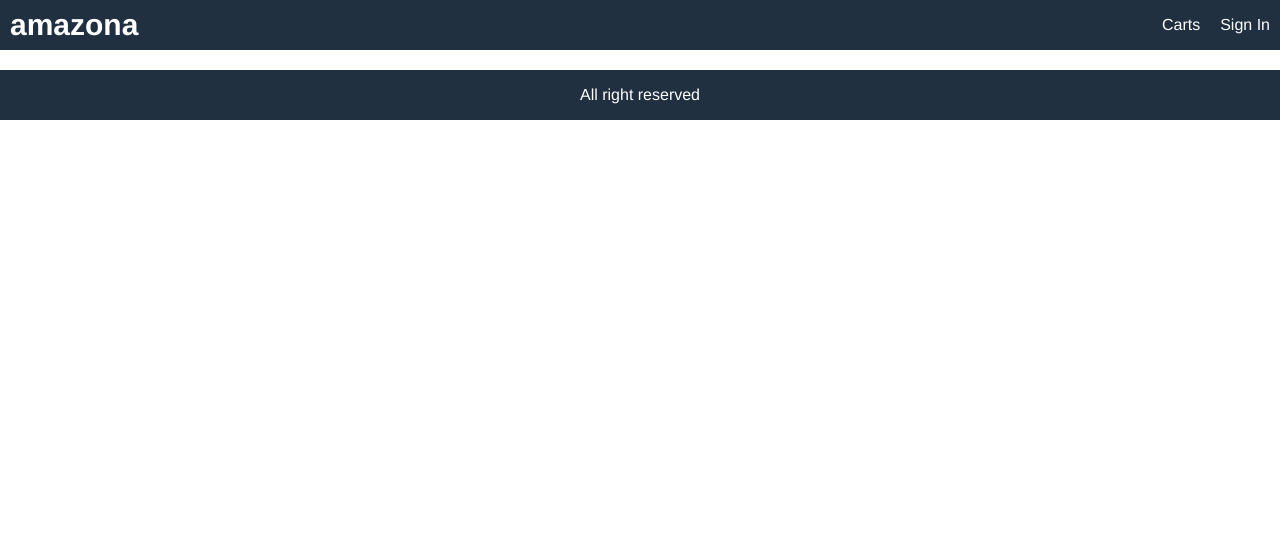
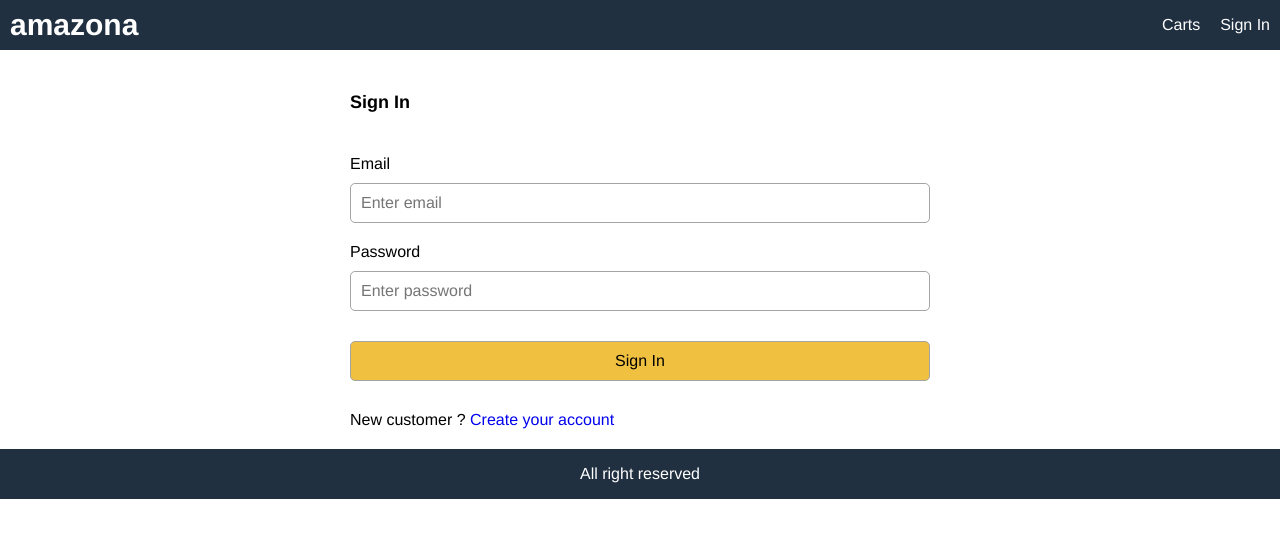
Before and after one commit to Latix/mern-amazon, a React (Create React App) app in the folder frontend/: page /signin in a window 1280 px wide. Shown: the top 538 px of the page. Built offline with nearby package versions, Linux system fonts and the light colour scheme.

Commit message:
Added SignIn Screen

```diff
--- a/frontend/src/Routes.js
+++ b/frontend/src/Routes.js
@@ -3,12 +3,14 @@
 import CartScreen from './screens/CartScreen'
 import HomeScreen from './screens/HomeScreen'
 import ProductScreen from './screens/ProductScreen'
+import SigninScreen from './screens/SigninScreen'
 
 export default function Routes() {
     return (
         <div>
             <Route path="/cart/:id?" component={CartScreen} />
             <Route path="/product/:id" component={ProductScreen} />
+            <Route path="/signin" component={SigninScreen} />
             <Route path="/" component={HomeScreen} exact />
         </div>
     )
--- a/frontend/src/index.css
+++ b/frontend/src/index.css
@@ -212,3 +212,20 @@
   color: #a02020;
   background-color: #e0e0ff;
 }
+
+/* Form */
+.form {
+  max-width: 60rem;
+  margin: 0 auto;
+}
+
+.form > div {
+  display: flex;
+  flex-direction: column;
+  margin: 1rem;
+}
+
+.form label {
+  margin: 1rem 0;
+  display: block;
+}
--- /dev/null
+++ b/frontend/src/screens/SigninScreen.js
@@ -0,0 +1,52 @@
+import React, { useState } from 'react'
+import { Link } from "react-router-dom";
+
+export default function SigninScreen() {
+    const [email, setEmail] = useState("");
+    const [password, setPassword] = useState("");
+
+    const submitHandler = (e) => {
+        e.preventDefault();
+        // TODO: sign action
+    }
+    return (
+        <div>
+            <form className="form" onSubmit={submitHandler}>
+                <div>
+                    <h1>Sign In</h1>
+                </div>
+                <div>
+                    <label htmlFor="email">Email</label>
+                    <input
+                        type="email"
+                        id="email"
+                        placeholder="Enter email"
+                        required
+                        onChange={(e) => setEmail(e.target.value)}
+                    />
+                </div>
+                <div>
+                    <label htmlFor="email">Password</label>
+                    <input
+                        type="password"
+                        id="email"
+                        placeholder="Enter password"
+                        required
+                        onChange={(e) => setPassword(e.target.value)}
+                    />
+                </div>
+                <div>
+                    <label />
+                    <button className="primary" type="submit">Sign In</button>
+                </div>
+                <div>
+                    <label />
+                    <div>
+                        New customer ? {' '}
+                        <Link to="/register">Create your account</Link>
+                    </div>
+                </div>
+            </form>
+        </div>
+    )
+}
```
